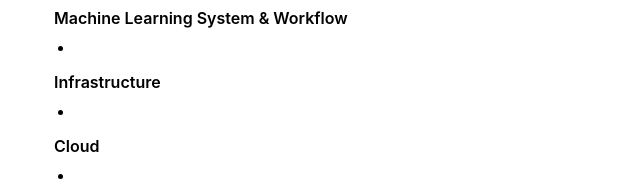
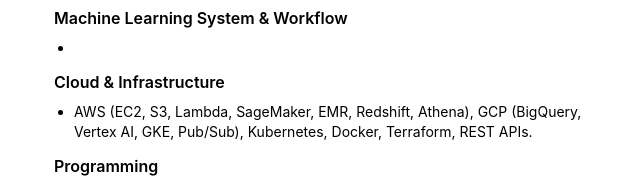
Before and after one commit to CharlotteYW/my-portfolio, a Next.js app: page / in a window 1280 px wide. Shown: the part 614-800 px from the top of the page, without its empty margins (314-954 px from the left). Built offline with nearby package versions, Linux system fonts and the light colour scheme.

Commit message:
AI update 2026-06-20 13:59

```diff
--- a/app/page.tsx
+++ b/app/page.tsx
@@ -37,14 +37,10 @@
           <li></li>
         </ul>
 
-        <h3 className="font-semibold text-base mb-2 ml-4">Infrastructure</h3>
+        <h3 className="font-semibold text-base mb-2 ml-4">Cloud & Infrastructure</h3>
         <ul className="list-disc pl-5 space-y-1 mb-3 text-sm ml-4">
-          <li></li>
-        </ul>
-
-        <h3 className="font-semibold text-base mb-2 ml-4">Cloud</h3>
-        <ul className="list-disc pl-5 space-y-1 mb-3 text-sm ml-4">
-          <li></li>
+          <li>AWS (EC2, S3, Lambda, SageMaker, EMR, Redshift, Athena), GCP (BigQuery, Vertex AI, GKE,
+Pub/Sub), Kubernetes, Docker, Terraform, REST APIs.</li>
         </ul>
 
         <h3 className="font-semibold text-base mb-2 ml-4">Programming</h3>
```
